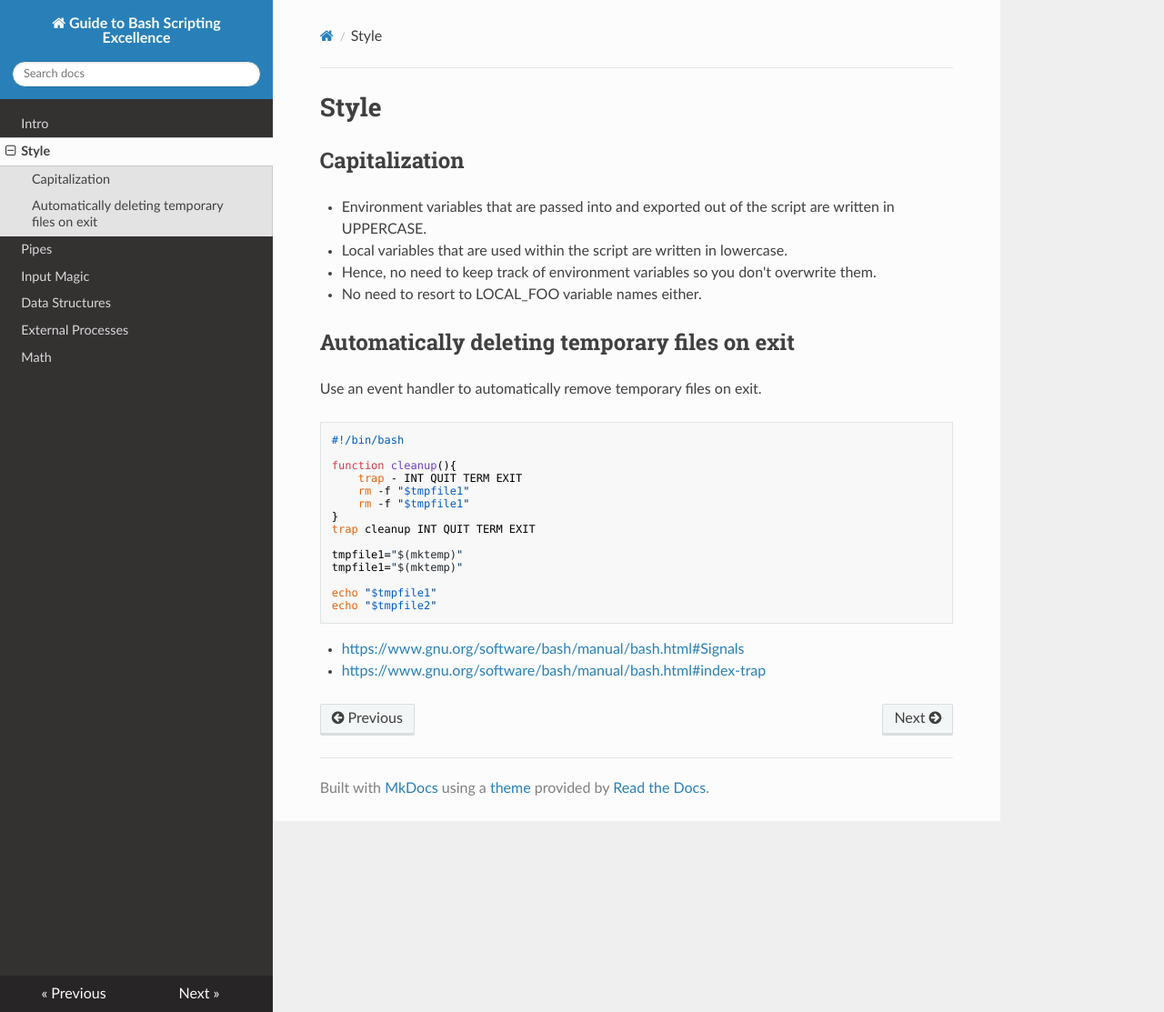
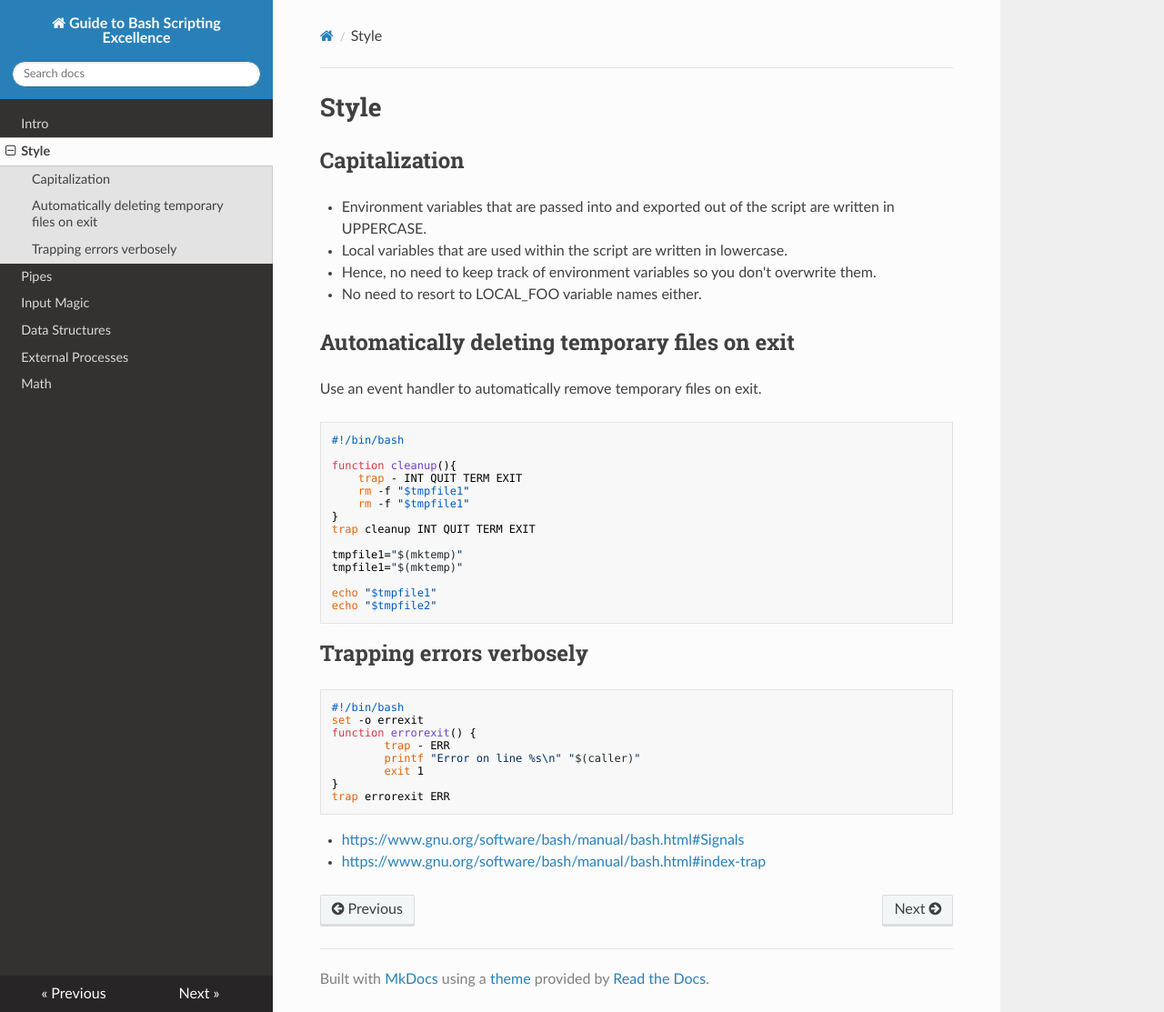
Before and after one commit to mschmitt/bashsex, an MkDocs documentation site: the page built from docs/010_style.md, in a window 1280 px wide and 1113 px high. Shown: the whole window at 91% size. Built offline with MkDocs 1.6.1, drawn with Linux system fonts in a browser that asks for light colours; nearby versions of some CDN libraries.

Commit message:
Something something error handling

````diff
--- a/docs/010_style.md
+++ b/docs/010_style.md
@@ -28,5 +28,20 @@ echo "$tmpfile1"
 echo "$tmpfile2"
 ```
 
+## Trapping errors verbosely
+
+```bash
+#!/bin/bash
+set -o errexit
+function errorexit() {
+        trap - ERR
+        printf "Error on line %s\n" "$(caller)"
+        exit 1
+}
+trap errorexit ERR
+```
+
+
+
 * [https://www.gnu.org/software/bash/manual/bash.html#Signals](https://www.gnu.org/software/bash/manual/bash.html#Signals)
 * [https://www.gnu.org/software/bash/manual/bash.html#index-trap](https://www.gnu.org/software/bash/manual/bash.html#index-trap)
````
